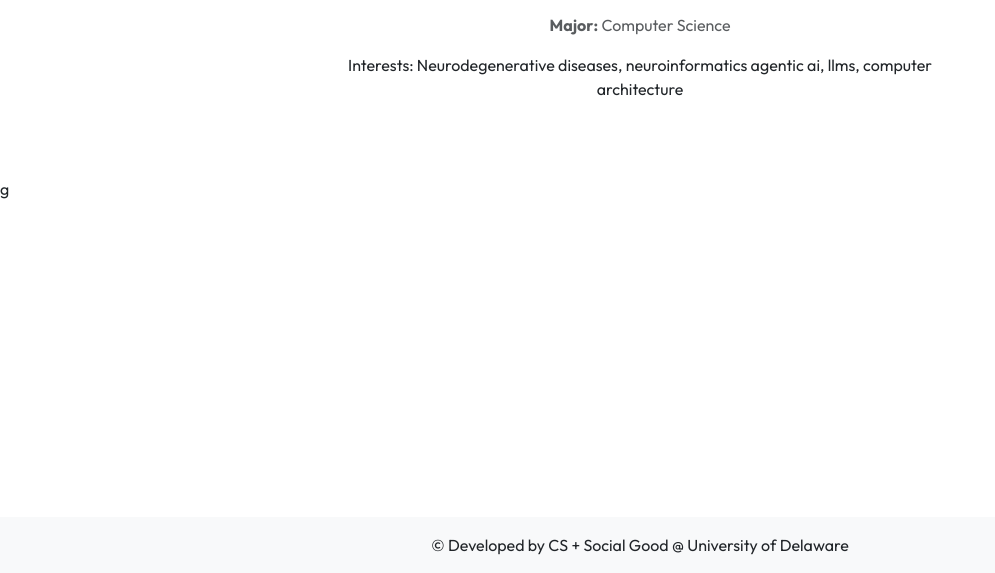
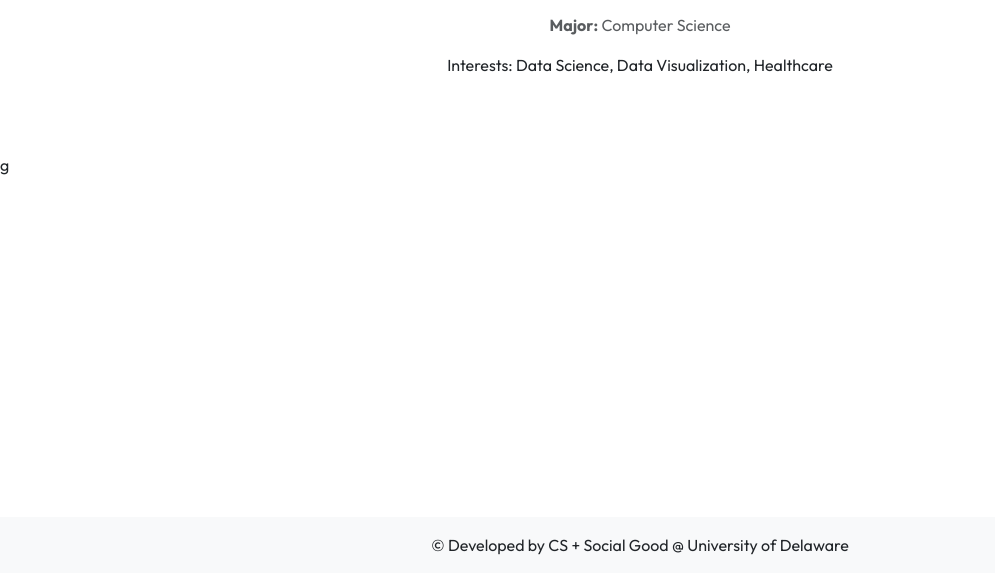
Before and after one commit to Computer-Science-Social-Good/website, a plain HTML site: page members/isaiah-moore.html in a window 1280 px wide. Shown: the part 227-800 px from the top of the page, without its empty margins (0-995 px from the left). Drawn offline with nearby package versions, Linux system fonts and the light colour scheme.

Commit message:
Revert "Updated interests"
This reverts commit e79aa17f3372b42a5482f9dab5cab43d1c511071.

```diff
--- a/members/isaiah-moore.html
+++ b/members/isaiah-moore.html
@@ -94,7 +94,7 @@
         <p class="text-muted"><strong>Year:</strong> Senior</p>
         <p class="text-muted"><strong>Major:</strong> Computer Science</p>
         <p class="mt-3">
-          Interests: Neurodegenerative diseases, neuroinformatics agentic ai, llms, computer architecture
+          Interests: Data Science, Data Visualization, Healthcare
         </p>
       </div>
     </div>
```
